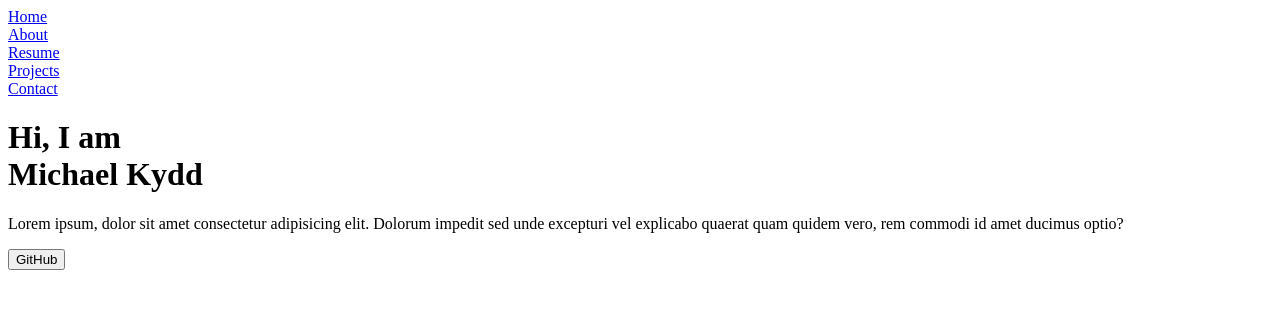
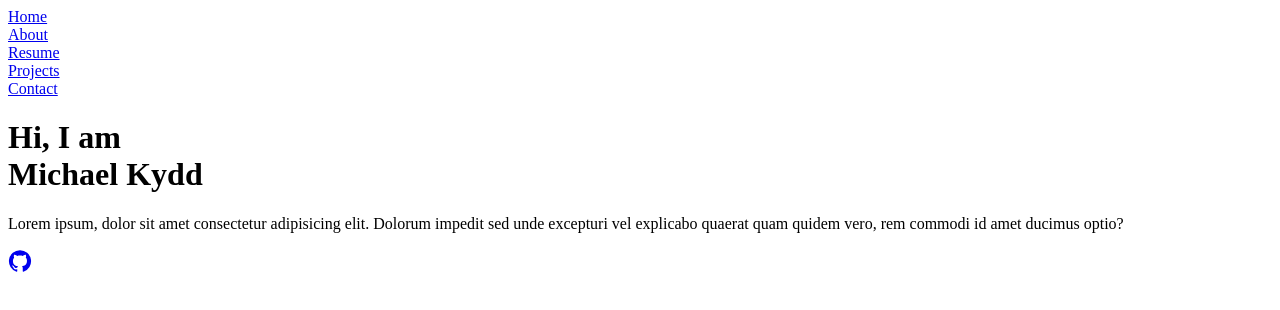
Before and after one commit to mkydd/react-portfolio, a React (Create React App) app: page / in a window 1280 px wide. Shown: the top 310 px of the page. Built offline with nearby package versions, Linux system fonts and the light colour scheme.

Commit message:
add github icon to Home

```diff
--- a/src/components/Home.js
+++ b/src/components/Home.js
@@ -1,4 +1,5 @@
 import React from 'react'
+import GitHubIcon from '@mui/icons-material/GitHub';
 
 function Home() {
   return (
@@ -12,7 +13,7 @@ function Home() {
           quidem vero, rem commodi id amet ducimus optio?</p>
       </div>
       <div>
-        <button>GitHub</button> {/* Use Material UI for GitHub logo */}
+        <a href="http://github.com/mkydd" target="_blank" rel="noreferrer"><GitHubIcon /></a>
       </div>
     </div>
   )
```
